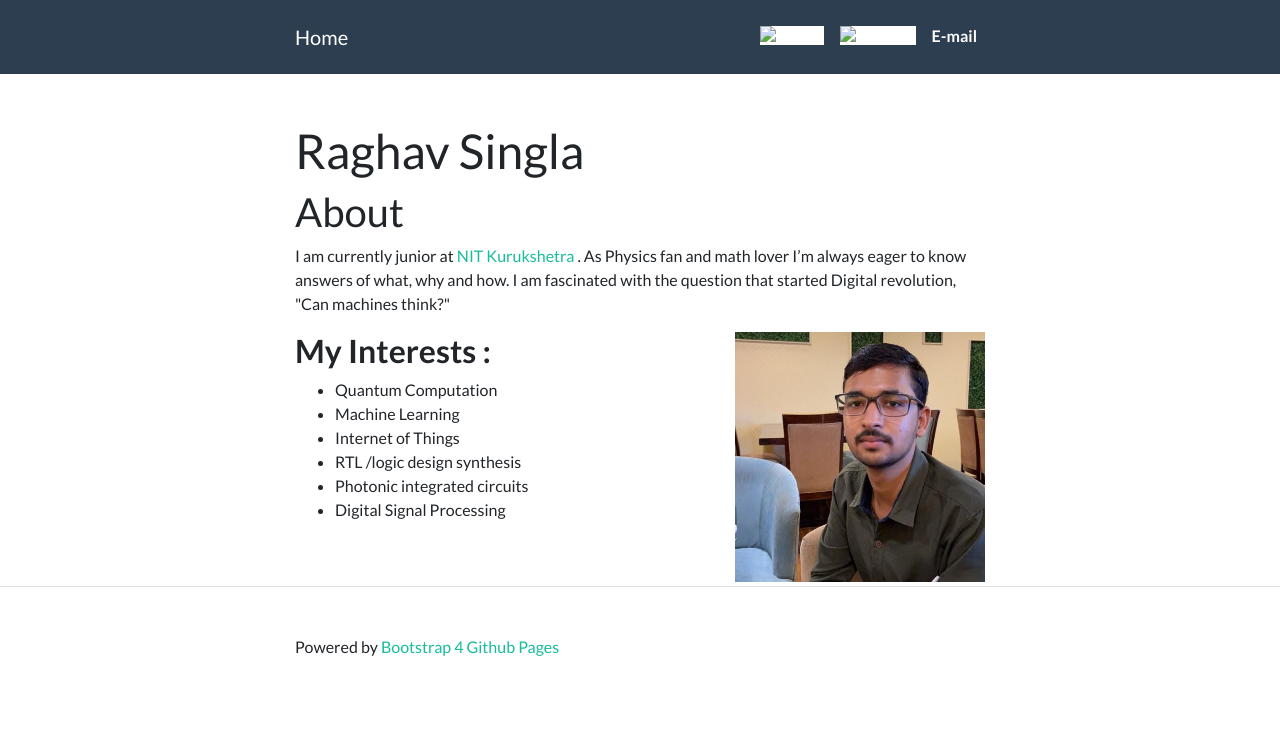
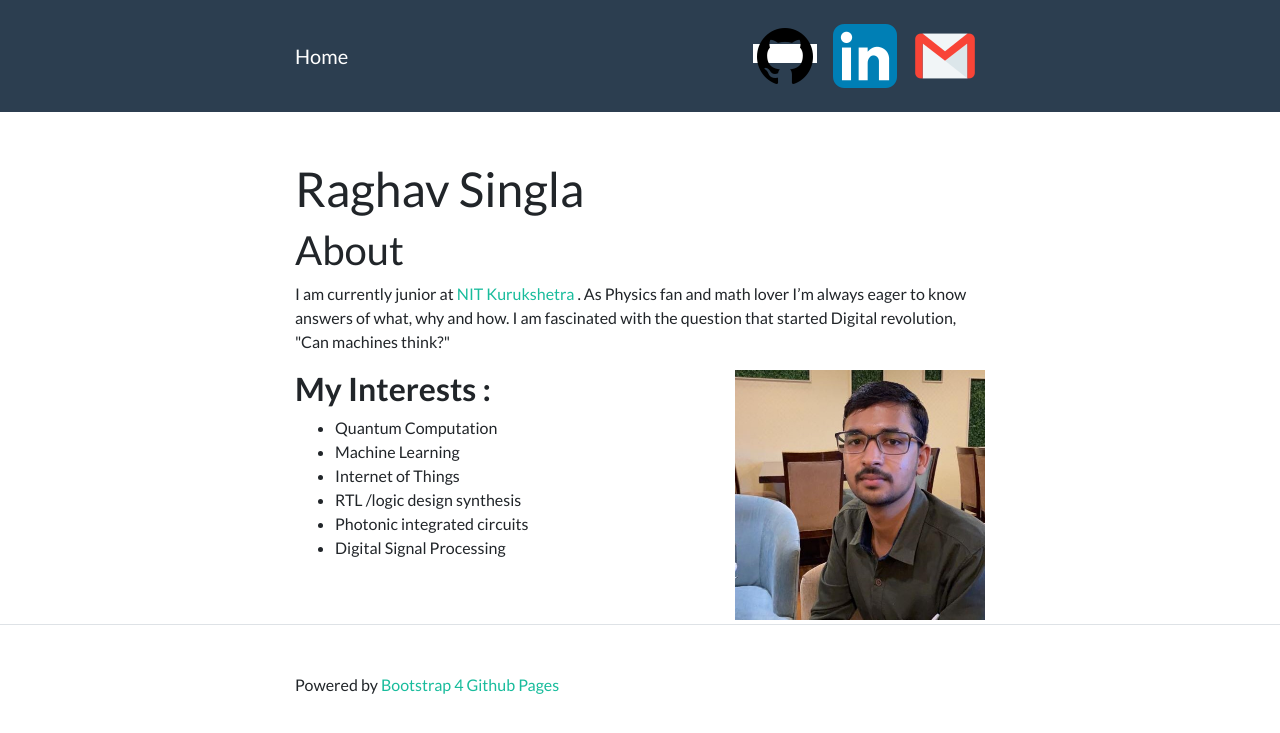
Before and after one commit to Raghav-Bell/Raghav-Bell.github.io, a Jekyll site: the page built from index.md, in a window 1280 px wide. Shown: the top 733 px of the page. Built offline with Jekyll 4.4.1, drawn with Linux system fonts in a browser that asks for light colours.

Commit message:
Update header.html

```diff
--- a/_includes/header.html
+++ b/_includes/header.html
@@ -19,14 +19,16 @@
         {% endfor -%}
         <li class="nav-item">
           <a class="nav-link" href="https://github.com/Raghav-Bell" target="_blank" >
-            <span style="background-color:white;"><img src="/assests/github_logo.png" width="26" height="30" alt="Github"></span></a>
+            <span style="background-color:white;"><img src="/assets/github_logo.png" alt="Github"></span>
+            </a>
         </li>
         <li class="nav-item">
           <a class="nav-link" href="https://www.linkedin.com/in/raghav-singla-78a926215/" target="_blank">
-             <span style="background-color:white;"><img src="/assests/linkedin_logo.png" width="26" height="30" alt="Linkedin"></span></a>
+             <img src="/assets/linkedin_logo.png" alt="Linkedin">
+           </a>
         </li>
         <li class="nav-item">
-          <a class="nav-link" href="mailto:raghav_11915084@nitkkr.ac.in"><b>E-mail</b></a>
+          <a class="nav-link" href="mailto:raghav_11915084@nitkkr.ac.in"><img src="/assets/email_logo.png"></a>
         </li>
 
       </ul>
```
